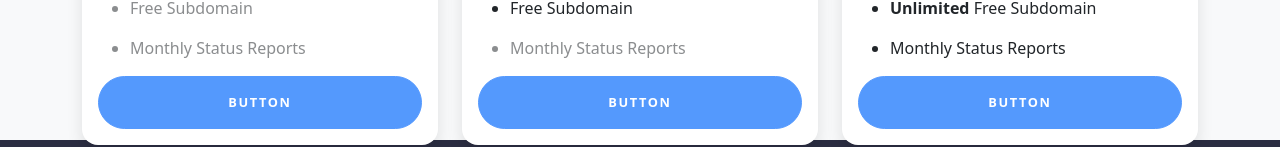
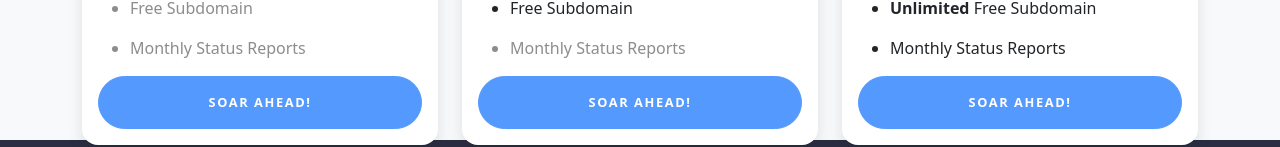
Before and after one commit to shricharanks108/studypilot, a React (Create React App) app: page /pricing in a window 1280 px wide. Shown: the part 660-807 px from the top of the page. Built offline with nearby package versions, Linux system fonts and the light colour scheme.

Commit message:
Add "Soar Ahead" Button Text

```diff
--- a/src/components/PricingCards/PricingCards.jsx
+++ b/src/components/PricingCards/PricingCards.jsx
@@ -21,7 +21,7 @@ function PricingCards({ cardData }) {
                         <li className={cardData.isReports ? "" : "text-muted"}><span className="fa-li"><i className={cardData.isReports ? "fas fa-check" : "fas fa-times"}></i></span>{cardData.reports}</li>
                     </ul>
                     <div className="d-grid">
-                        <a href="#" className="btn btn-primary text-uppercase">Button</a>
+                        <a href="#" className="btn btn-primary text-uppercase">Soar Ahead!</a>
                     </div>
                 </div>
             </div>
```
